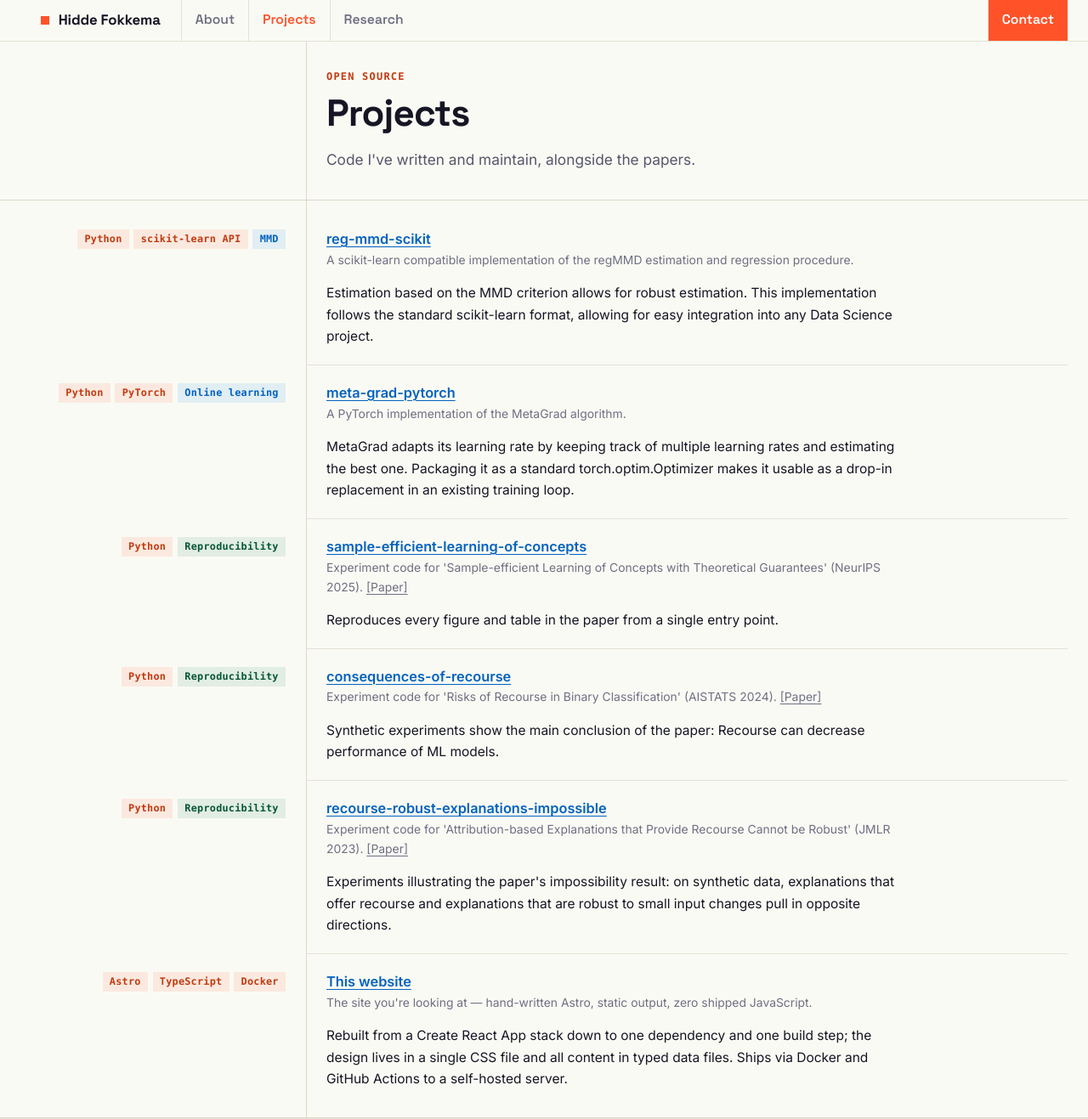
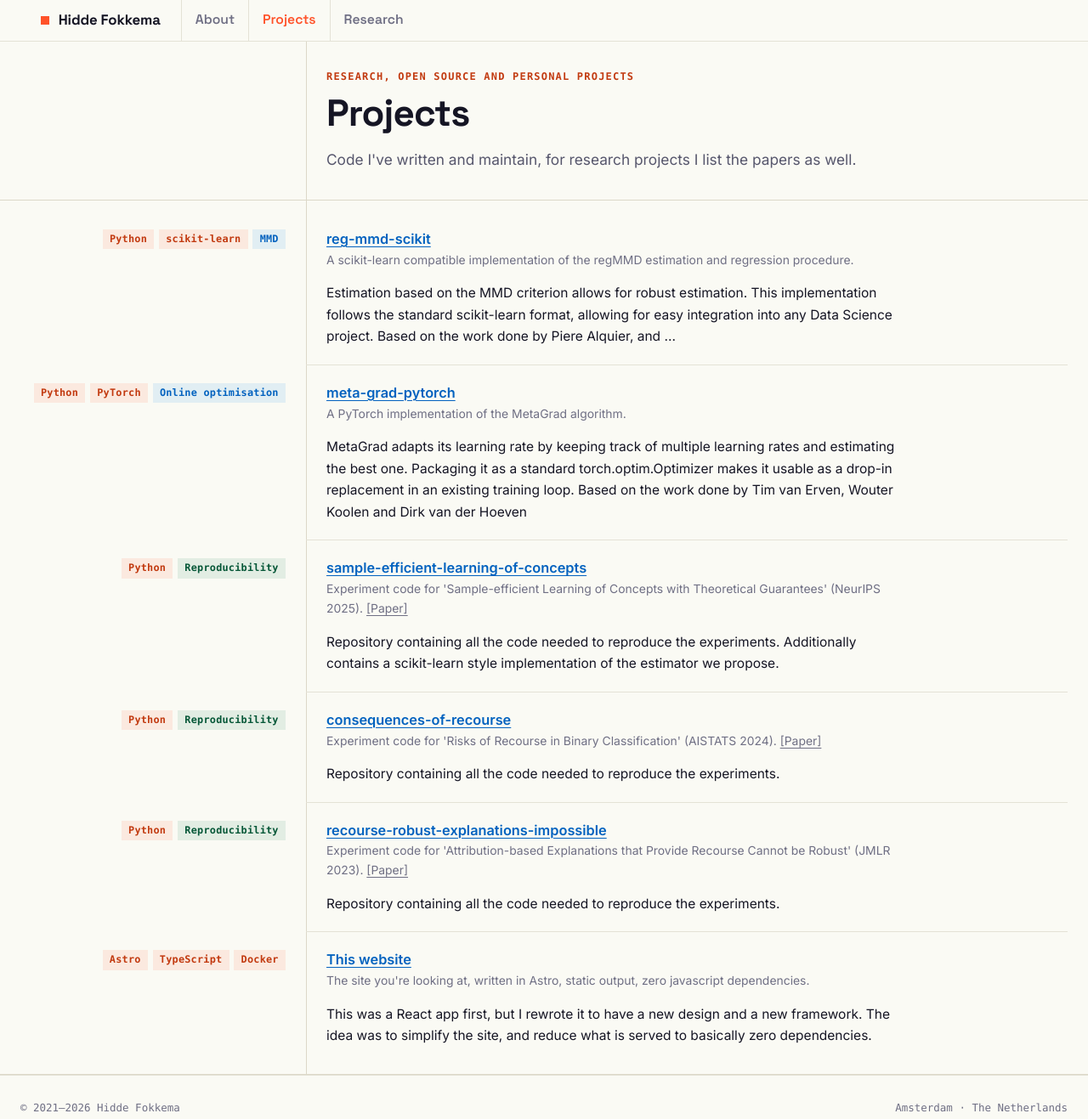
Before and after one commit to HiddeFok/personal-website-react, an Astro site: page /projects in a window 1280 px wide. Shown: the top 1317 px of the page at 85% size. Built offline with nearby package versions, Linux system fonts and the light colour scheme; Astro itself is replaced by a stand-in of ours.

Commit message:
Projects

```diff
--- a/src/components/ProjectList.astro
+++ b/src/components/ProjectList.astro
@@ -5,13 +5,13 @@ import { projects } from "../data/projects.ts";
 const tagColor: Record<string, string> = {
   Python: "orange",
   PyTorch: "orange",
-  "scikit-learn API": "orange",
+  "scikit-learn": "orange",
   Astro: "orange",
   TypeScript: "orange",
   Docker: "orange",
   Reproducibility: "green",
   MMD: "blue",
-  "Online learning": "blue",
+  "Online optimisation": "blue",
 };
 ---
 
--- a/src/data/projects.ts
+++ b/src/data/projects.ts
@@ -13,23 +13,24 @@ export const projects: Project[] = [
     blurb:
       "A scikit-learn compatible implementation of the regMMD estimation and regression procedure.",
     detail:
-      "Estimation based on the MMD criterion allows for robust estimation. This implementation follows the standard scikit-learn format, allowing for easy integration into any Data Science project.",
+      "Estimation based on the MMD criterion allows for robust estimation. This implementation follows the standard scikit-learn format, allowing for easy integration into any Data Science project. Based on the work done by Piere Alquier, and ...",
     repo: "https://github.com/HiddeFok/reg-mmd-scikit",
-    tags: ["Python", "scikit-learn API", "MMD"],
+    tags: ["Python", "scikit-learn", "MMD"],
   },
   {
     name: "meta-grad-pytorch",
     blurb: "A PyTorch implementation of the MetaGrad algorithm.",
     detail:
-      "MetaGrad adapts its learning rate by keeping track of multiple learning rates and estimating the best one. Packaging it as a standard torch.optim.Optimizer makes it usable as a drop-in replacement in an existing training loop.",
+      "MetaGrad adapts its learning rate by keeping track of multiple learning rates and estimating the best one. Packaging it as a standard torch.optim.Optimizer makes it usable as a drop-in replacement in an existing training loop. Based on the work done by Tim van Erven, Wouter Koolen and Dirk van der Hoeven",
     repo: "https://github.com/HiddeFok/meta-grad-pytorch",
-    tags: ["Python", "PyTorch", "Online learning"],
+    tags: ["Python", "PyTorch", "Online optimisation"],
   },
   {
     name: "sample-efficient-learning-of-concepts",
     blurb:
       "Experiment code for 'Sample-efficient Learning of Concepts with Theoretical Guarantees' (NeurIPS 2025).",
-    detail: "Reproduces every figure and table in the paper from a single entry point.",
+    detail:
+      "Repository containing all the code needed to reproduce the experiments. Additionally contains a scikit-learn style implementation of the estimator we propose.",
     repo: "https://github.com/HiddeFok/sample-efficient-learning-of-concepts",
     tags: ["Python", "Reproducibility"],
     paper:
@@ -38,8 +39,7 @@ export const projects: Project[] = [
   {
     name: "consequences-of-recourse",
     blurb: "Experiment code for 'Risks of Recourse in Binary Classification' (AISTATS 2024).",
-    detail:
-      "Synthetic experiments show the main conclusion of the paper: Recourse can decrease performance of ML models.",
+    detail: "Repository containing all the code needed to reproduce the experiments.",
     repo: "https://github.com/HiddeFok/consequences-of-recourse",
     tags: ["Python", "Reproducibility"],
     paper: "https://proceedings.mlr.press/v238/fokkema24a",
@@ -48,8 +48,7 @@ export const projects: Project[] = [
     name: "recourse-robust-explanations-impossible",
     blurb:
       "Experiment code for 'Attribution-based Explanations that Provide Recourse Cannot be Robust' (JMLR 2023).",
-    detail:
-      "Experiments illustrating the paper's impossibility result: on synthetic data, explanations that offer recourse and explanations that are robust to small input changes pull in opposite directions.",
+    detail: "Repository containing all the code needed to reproduce the experiments.",
     repo: "https://github.com/HiddeFok/recourse-robust-explanations-impossible",
     tags: ["Python", "Reproducibility"],
     paper: "https://jmlr.org/papers/v24/23-0042.html",
@@ -57,9 +56,9 @@ export const projects: Project[] = [
   {
     name: "This website",
     blurb:
-      "The site you're looking at — hand-written Astro, static output, zero shipped JavaScript.",
+      "The site you're looking at, written in Astro, static output, zero javascript dependencies.",
     detail:
-      "Rebuilt from a Create React App stack down to one dependency and one build step; the design lives in a single CSS file and all content in typed data files. Ships via Docker and GitHub Actions to a self-hosted server.",
+      "This was a React app first, but I rewrote it to have a new design and a new framework. The idea was to simplify the site, and reduce what is served to basically zero dependencies.",
     repo: "https://github.com/HiddeFok/personal-website-react",
     tags: ["Astro", "TypeScript", "Docker"],
   },
--- a/src/layouts/Base.astro
+++ b/src/layouts/Base.astro
@@ -104,7 +104,6 @@ const isActive = (href: string) =>
               </a>
             ))
           }
-          <a class="nav-cta" href={personalInfo.email}>Contact</a>
         </nav>
       </div>
     </header>
--- a/src/pages/projects.astro
+++ b/src/pages/projects.astro
@@ -8,9 +8,11 @@ import ProjectList from "../components/ProjectList.astro";
   description="Open-source code by Hidde Fokkema: PyTorch and scikit-learn packages and reproducible experiment code for published papers."
 >
   <section class="band">
-    <p class="eyebrow">Open source</p>
+    <p class="eyebrow">Research, Open Source and Personal Projects</p>
     <h1>Projects</h1>
-    <p class="lead">Code I've written and maintain, alongside the papers.</p>
+    <p class="lead">
+      Code I've written and maintain, for research projects I list the papers as well.
+    </p>
   </section>
   <section class="band">
     <ProjectList />
```
